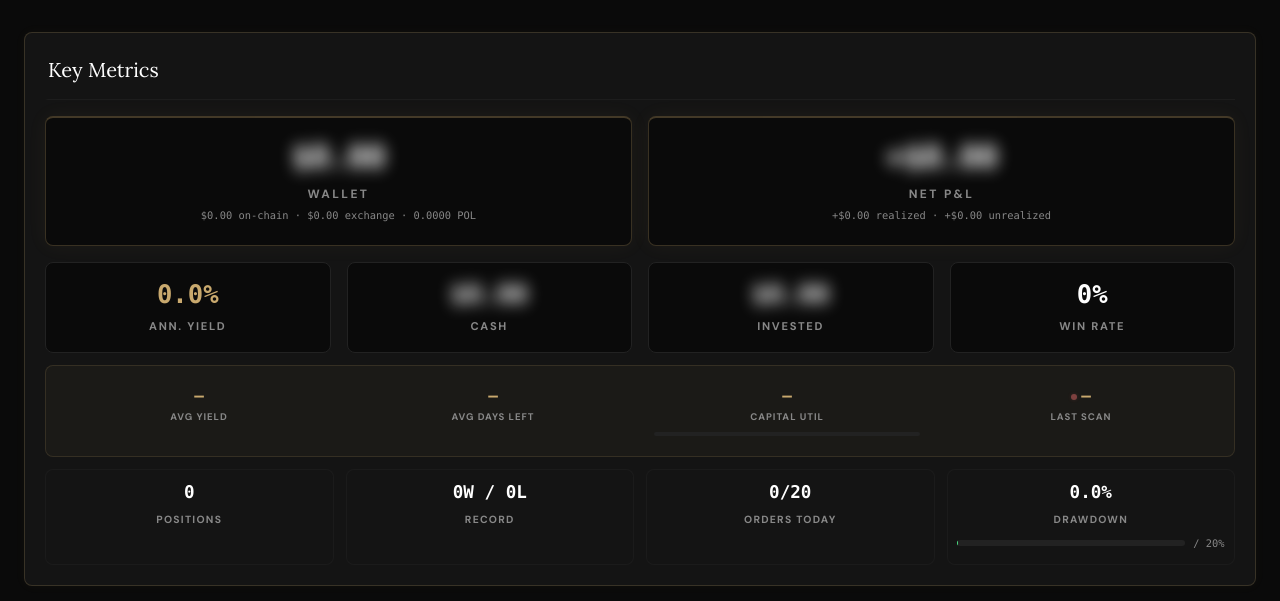
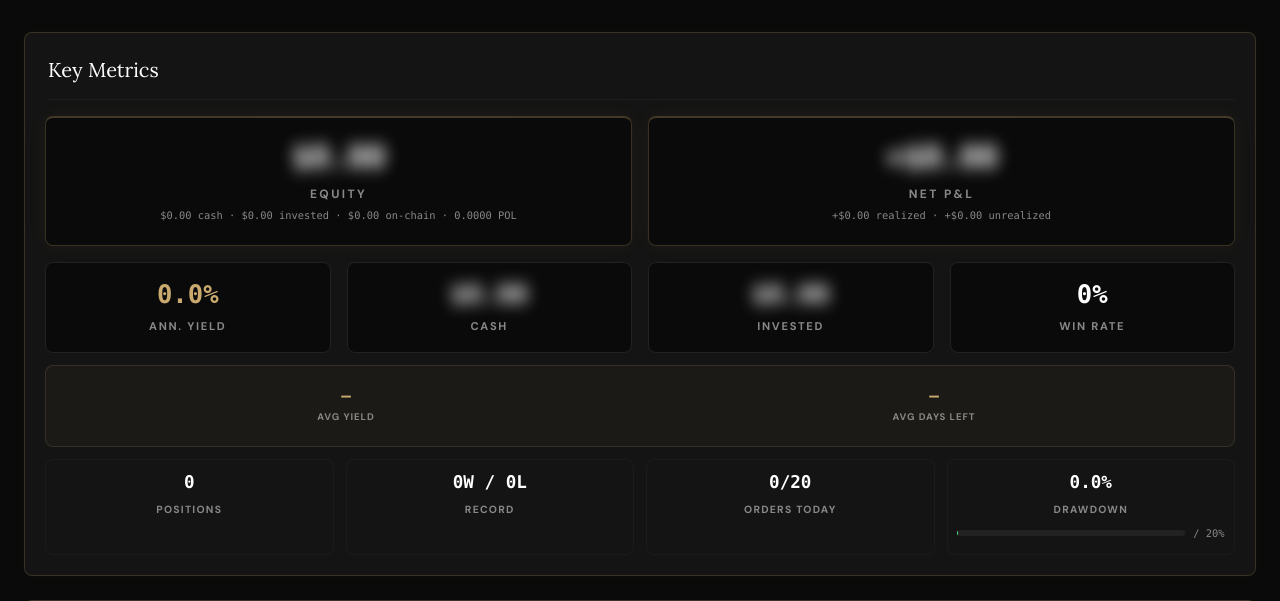
Before and after one commit to nandy-technologies/polybond, a FastAPI app: page / in a window 1280 px wide. Shown: the part 271-872 px from the top of the page. Run offline with FastAPI, Linux system fonts and the light colour scheme; data that the repository does not hold is empty.

Commit message:
Fix wallet double-counting (now Equity = cash + invested), remove Capital Util and Last Scan KPIs, fix JS comment syntax from refactor

```diff
--- a/dashboard/static/dashboard.js
+++ b/dashboard/static/dashboard.js
@@ -319,9 +319,10 @@ var _initialLoadDone=false;
       var wOC=d.wallet_usdc_onchain!=null?d.wallet_usdc_onchain:0;
       var wEx=d.wallet_usdc!=null?d.wallet_usdc:0;
       var wPol=d.wallet_pol!=null?d.wallet_pol:0;
-      flashIfChanged('kpi-wallet',fmtMoney(wOC+wEx));
-      document.getElementById('kpi-wallet').innerHTML='<span class="bal-val">'+fmtMoney(wOC+wEx)+'</span>';
-      document.getElementById('kpi-wallet-sub').textContent=fmtMoney(wOC)+' on-chain \u00b7 '+fmtMoney(wEx)+' exchange \u00b7 '+wPol.toFixed(4)+' POL';
+      var totalEquity=wEx+d.invested;
+      flashIfChanged('kpi-wallet',fmtMoney(totalEquity));
+      document.getElementById('kpi-wallet').innerHTML='<span class="bal-val">'+fmtMoney(totalEquity)+'</span>';
+      document.getElementById('kpi-wallet-sub').textContent=fmtMoney(wEx)+' cash \u00b7 '+fmtMoney(d.invested)+' invested \u00b7 '+fmtMoney(wOC)+' on-chain \u00b7 '+wPol.toFixed(4)+' POL';
       flashIfChanged('kpi-pnl',netPnl.toFixed(2));
       document.getElementById('kpi-pnl').innerHTML='<span class="bal-val">'+(netPnl>=0?'+$':'-$')+Math.abs(netPnl).toLocaleString('en-US',{minimumFractionDigits:2,maximumFractionDigits:2})+'</span>';
       document.getElementById('kpi-pnl').className='value '+pnlClass(netPnl);
--- a/dashboard/templates/index.html
+++ b/dashboard/templates/index.html
@@ -113,9 +113,10 @@
         <h2>Key Metrics</h2>
         <div class="kpi-hero-row">
           <div class="stat-card stat-card-hero">
-            <div class="value" id="kpi-wallet"><span class="bal-val">${{ "{:,.2f}".format((overview.wallet_usdc_onchain or 0) + (overview.wallet_usdc or 0)) }}</span></div>
-            <div class="label">Wallet</div>
-            <div class="sublabel" id="kpi-wallet-sub">${{ "{:,.2f}".format(overview.wallet_usdc_onchain or 0) }} on-chain · ${{ "{:,.2f}".format(overview.wallet_usdc or 0) }} exchange · {{ "{:,.4f}".format(overview.wallet_pol or 0) }} POL</div>
+            {% set equity = (overview.wallet_usdc or 0) + (overview.invested or 0) %}
+            <div class="value" id="kpi-wallet"><span class="bal-val">${{ "{:,.2f}".format(equity) }}</span></div>
+            <div class="label">Equity</div>
+            <div class="sublabel" id="kpi-wallet-sub">${{ "{:,.2f}".format(overview.wallet_usdc or 0) }} cash · ${{ "{:,.2f}".format(overview.invested or 0) }} invested · ${{ "{:,.2f}".format(overview.wallet_usdc_onchain or 0) }} on-chain · {{ "{:,.4f}".format(overview.wallet_pol or 0) }} POL</div>
           </div>
           <div class="stat-card stat-card-hero">
             {% set net_pnl = overview.realized_pnl + overview.unrealized_pnl %}
@@ -151,17 +152,7 @@
             <div class="value" id="kpi-avg-days">&mdash;</div>
             <div class="label">Avg Days Left</div>
           </div>
-          <div class="stat-card">
-            <div class="value" id="kpi-cap-util">&mdash;</div>
-            <div class="label">Capital Util</div>
-            <div class="cap-util-wrap">
-              <div class="cap-util-track"><div class="cap-util-fill" id="kpi-cap-util-bar" style="width:0%;background:var(--accent)"></div></div>
-            </div>
-          </div>
-          <div class="stat-card">
-            <div class="value" id="kpi-scan-stats"><span class="freshness-dot freshness-dead"></span>&mdash;</div>
-            <div class="label">Last Scan</div>
-          </div>
+          <!-- Capital Util and Last Scan removed -->
         </div>
         <div class="kpi-secondary-row">
           <div class="stat-card">
```
